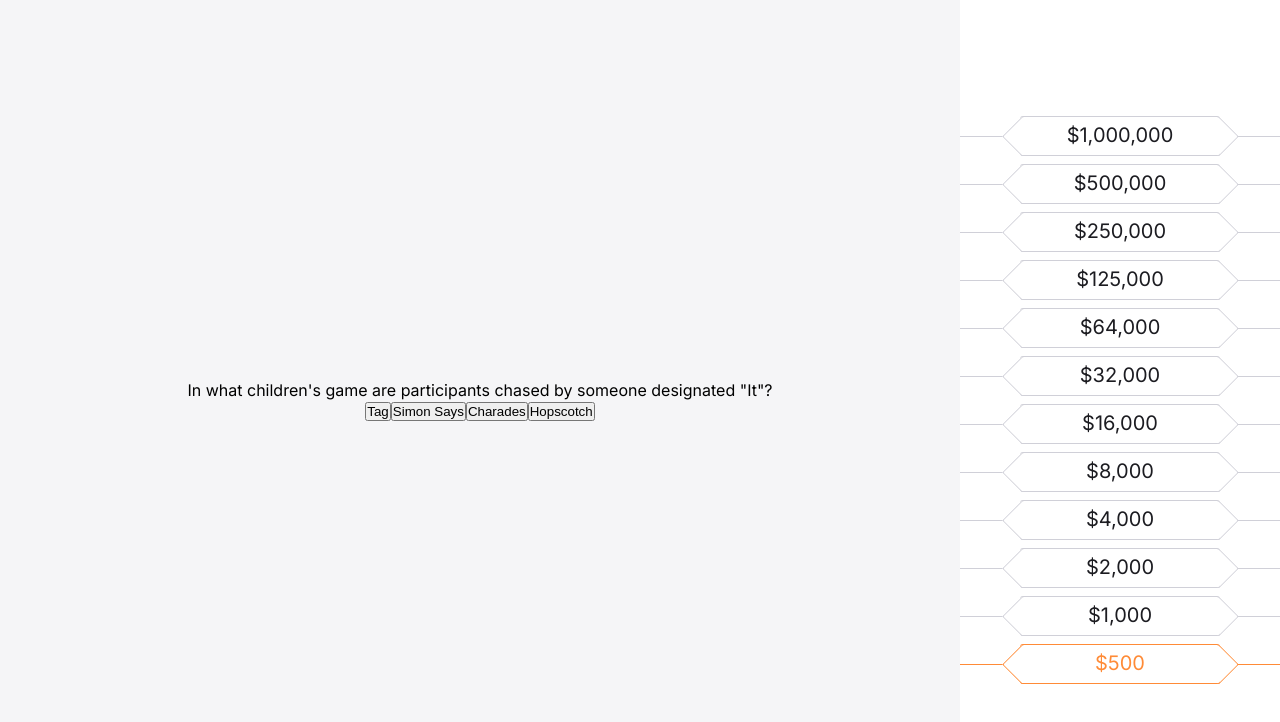
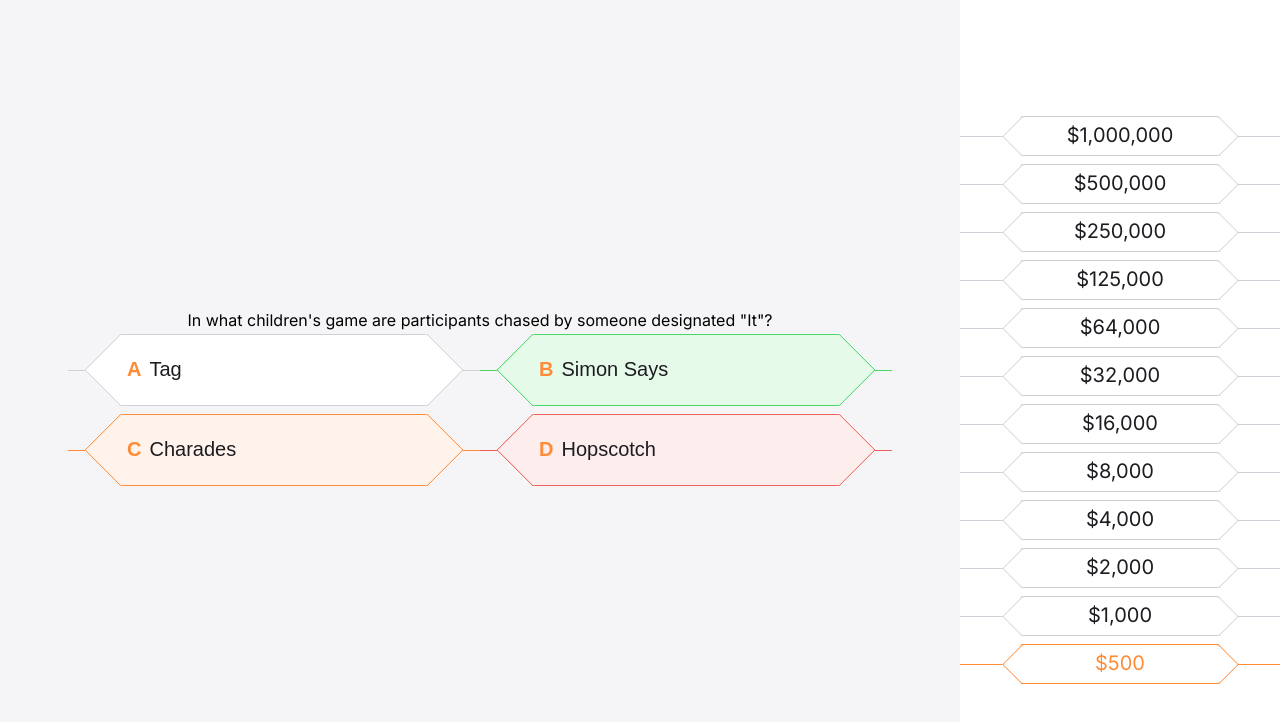
Before and after one commit to koretskiyav/millionaire-game, a Next.js app: page /game in a window 1280 px wide. Shown: the top 722 px of the page. Built offline with nearby package versions, Linux system fonts and the light colour scheme.

Commit message:
add option component

```diff
--- /dev/null
+++ b/src/app/components/ui/option/option.module.scss
@@ -0,0 +1,109 @@
+@import '../../../../styles/colors';
+
+.option {
+  display: flex;
+  align-items: center;
+}
+
+.button {
+  cursor: pointer;
+  position: relative;
+  display: flex;
+  align-items: center;
+  min-width: 310px;
+  width: 310px;
+  height: 72px;
+  margin: 4px 34px;
+  font-size: 20px;
+  font-weight: 400;
+  line-height: 116%;
+  border: 1px solid $black-40;
+  border-radius: 3px;
+  border-left: none;
+  border-right: none;
+  color: $black-100;
+
+  b {
+    z-index: 1;
+    margin: 0 8px;
+    color: $orange-100;
+    font-weight: 600;
+  }
+
+  span {
+    z-index: 1;
+  }
+
+  &.default,
+  &.default::before,
+  &.default::after {
+    border-color: $black-40;
+    background-color: $white-100;
+  }
+
+  &.selected,
+  &.selected::before,
+  &.selected::after {
+    border-color: $orange-100;
+    background-color: $orange-5;
+  }
+
+  &.correct,
+  &.correct::before,
+  &.correct::after {
+    border-color: $green-100;
+    background-color: $green-5;
+  }
+
+  &.wrong,
+  &.wrong::before,
+  &.wrong::after {
+    border-color: $red-100;
+    background-color: $red-5;
+  }
+
+  &::before,
+  &::after {
+    content: '';
+    position: absolute;
+    rotate: 45deg;
+    width: 51px;
+    height: 51px;
+    border-top-left-radius: 3px;
+    border-bottom-right-radius: 3px;
+    border: 1px solid $black-40;
+  }
+
+  &::before {
+    left: -24px;
+    border-top: none;
+    border-right: none;
+  }
+
+  &::after {
+    right: -24px;
+    border-bottom: none;
+    border-left: none;
+  }
+}
+
+.line {
+  height: 1px;
+  width: 17px;
+
+  &.default {
+    background-color: $black-40;
+  }
+
+  &.selected {
+    background-color: $orange-100;
+  }
+
+  &.correct {
+    background-color: $green-100;
+  }
+
+  &.wrong {
+    background-color: $red-100;
+  }
+}
--- /dev/null
+++ b/src/app/components/ui/option/option.tsx
@@ -0,0 +1,34 @@
+import React from 'react';
+import clsx from 'clsx';
+import styles from './option.module.scss';
+import { OptionVariant } from './types';
+import { getLetter } from './utils';
+
+interface OptionProps {
+  option: number;
+  answer: string;
+  variant: OptionVariant;
+  onSelect: (key: number) => void;
+}
+
+export default function Option({
+  option,
+  answer,
+  variant,
+  onSelect,
+}: OptionProps) {
+  return (
+    <div className={styles.option}>
+      <div className={clsx(styles.line, styles[variant])} />
+      <button
+        type="button"
+        className={clsx(styles.button, styles[variant])}
+        onClick={() => onSelect(option)}
+      >
+        <b>{getLetter(option)}</b>
+        <span>{answer}</span>
+      </button>
+      <div className={clsx(styles.line, styles[variant])} />
+    </div>
+  );
+}
--- /dev/null
+++ b/src/app/components/ui/option/types.ts
@@ -0,0 +1 @@
+export type OptionVariant = 'default' | 'selected' | 'correct' | 'wrong';
--- /dev/null
+++ b/src/app/components/ui/option/utils.ts
@@ -0,0 +1,4 @@
+// eslint-disable-next-line import/prefer-default-export
+export function getLetter(ind: number): string {
+  return ['A', 'B', 'C', 'D', 'E', 'F'][ind]; // TODO rewrite to support more options
+}
--- a/src/app/game/page.module.scss
+++ b/src/app/game/page.module.scss
@@ -14,6 +14,12 @@
   background-color: $black-5;
 }
 
+.options {
+  display: flex;
+  flex-wrap: wrap;
+  justify-content: center;
+}
+
 .side {
   display: flex;
   flex: 1;
--- a/src/app/game/page.tsx
+++ b/src/app/game/page.tsx
@@ -5,6 +5,7 @@ import { useRouter } from 'next/navigation';
 import styles from './page.module.scss';
 import questions from '../questions.json';
 import Gain from '../components/ui/gain/gain';
+import Option from '../components/ui/option/option';
 
 export default function Game() {
   const [currentInd, setCurrentInd] = useState(0);
@@ -29,11 +30,21 @@ export default function Game() {
     <main className={styles.main}>
       <div className={styles.board}>
         <div>{question}</div>
-        <div>
+        <div className={styles.options}>
           {answers.map((answer, ind) => (
-            <button type="button" key={answer} onClick={() => onAnswer(ind)}>
-              {answer}
-            </button>
+            <Option
+              key={answer}
+              option={ind}
+              onSelect={onAnswer}
+              answer={answer}
+              variant={(() => {
+                // TODO add real logic here
+                if (ind % 4 === 0) return 'default';
+                if (ind % 4 === 1) return 'correct';
+                if (ind % 4 === 2) return 'selected';
+                return 'wrong';
+              })()}
+            />
           ))}
         </div>
       </div>
--- a/src/styles/colors.scss
+++ b/src/styles/colors.scss
@@ -5,4 +5,12 @@ $black-40: #d0d0d8;
 $black-100: #1c1c21;
 
 $orange-5: #fff3eb;
+$orange-80: #ffac70;
 $orange-100: #ff8b37;
+$orange-120: #e87928;
+
+$green-5: #e6faea;
+$green-100: #47d867;
+
+$red-5: #fdeeed;
+$red-100: #ec6259;
```
